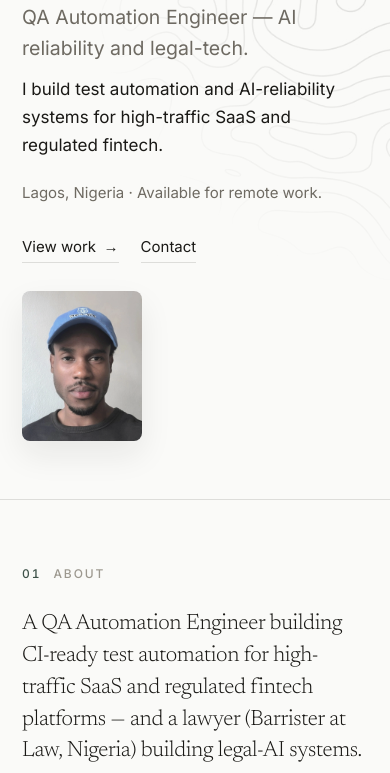
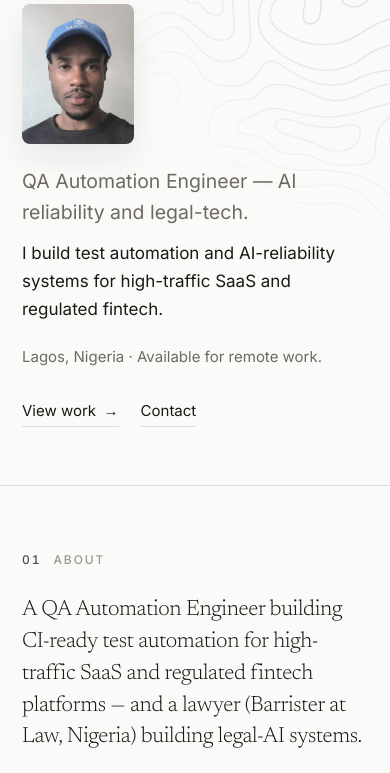
Before and after one commit to sphinx010/My_portfolio, a plain HTML site: page index.html in a window 390 px wide. Shown: the part 235-1008 px from the top of the page. Drawn offline with Linux system fonts and the light colour scheme.

Commit message:
Improve mobile portrait placement

```diff
--- a/index.html
+++ b/index.html
@@ -203,24 +203,25 @@
     .sec-grid{grid-template-columns:1fr;gap:20px}
     .sec-rail{margin-bottom:6px}
     .hero{padding-top:clamp(126px,18vw,150px);padding-bottom:72px}
-    .hero-top{flex-direction:column;align-items:flex-start;gap:30px}
+    .hero-top{flex-direction:column;align-items:flex-start;gap:0}
+    .hero-copy{display:contents}
     .hero h1{font-size:clamp(46px,9vw,64px);line-height:1}
+    .hero-intro{order:3;margin-top:0}
     .hero-sub{font-size:clamp(20px,3.8vw,24px);max-width:28ch}
     .hero-body{font-size:17px;line-height:1.65}
-    .hero-actions{margin-top:32px}
-    .portrait{width:clamp(128px,30vw,150px);margin-top:0}
+    .hero-meta{order:4}
+    .hero-actions{order:5;margin-top:32px}
+    .portrait{order:2;width:clamp(118px,28vw,136px);margin:24px 0 24px}
     .hero .topo{background-position:right -170px top 4px;background-size:auto 118%;opacity:.22}
   }
   @media (max-width:560px){
     .nav-inner{height:64px}
     .hero{padding-top:110px;padding-bottom:58px}
-    .hero-top{gap:28px}
     .hero h1{font-size:clamp(42px,14vw,56px)}
-    .hero-intro{margin-top:18px}
     .hero-sub{font-size:clamp(19px,5vw,22px)}
     .hero-meta{margin-top:22px}
     .hero-actions{gap:22px;margin-top:30px}
-    .portrait{width:120px}
+    .portrait{width:112px;margin:20px 0 22px}
   }
 </style>
 </head>
```
